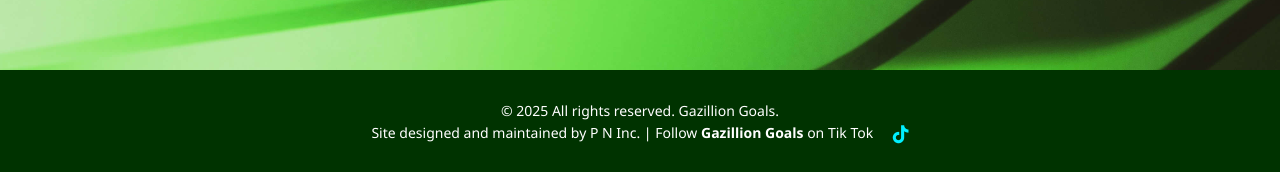
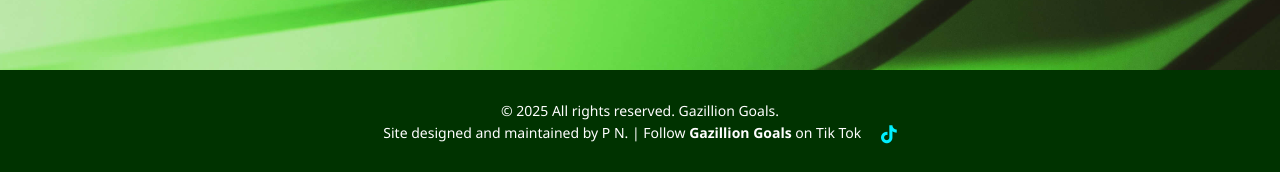
Before and after one commit to NORTHSHAW877/Gazillion-Goals-Website, a plain HTML site: page fitcheck.html in a window 1280 px wide. Shown: the part 3027-3199 px from the top of the page. Drawn offline with Linux system fonts and the light colour scheme; a web font is replaced by a local one.

Commit message:
Update footer across all HTML files for consistency

```diff
--- a/fitcheck.html
+++ b/fitcheck.html
@@ -620,7 +620,7 @@
   <!-- === FOOTER === -->
   <footer>
     &copy; 2025 All rights reserved. Gazillion Goals.<br>
-    Site designed and maintained by P N Inc. | Follow <strong>Gazillion Goals</strong> on Tik Tok
+    Site designed and maintained by P N. | Follow <strong>Gazillion Goals</strong> on Tik Tok
     <a href="https://www.tiktok.com/@gazilliongoals" target="_blank">
       <i class="fab fa-tiktok tiktok-icon"></i>
     </a>
```
Also changed, not shown: index.html (+1 -1 lines), transfernews.html (+1 -1 lines), upcomingevents.html (+1 -1 lines).
